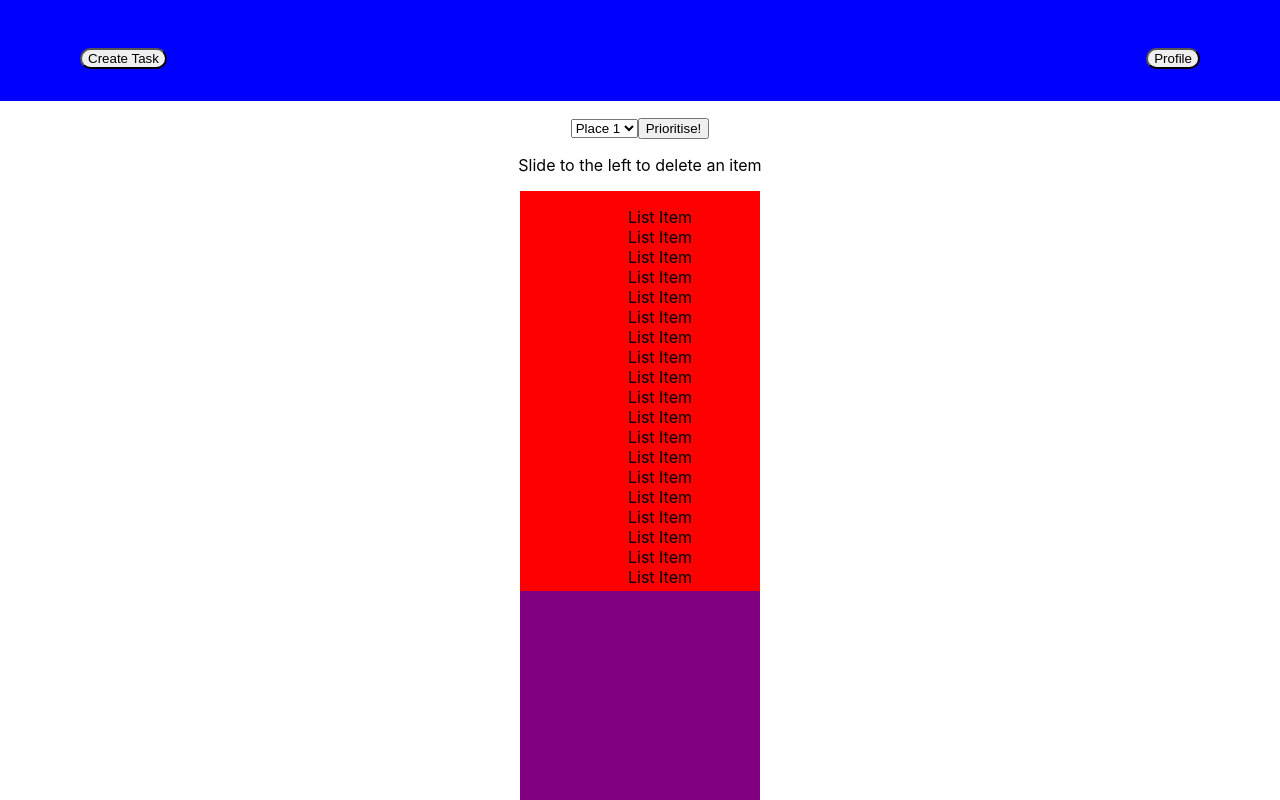
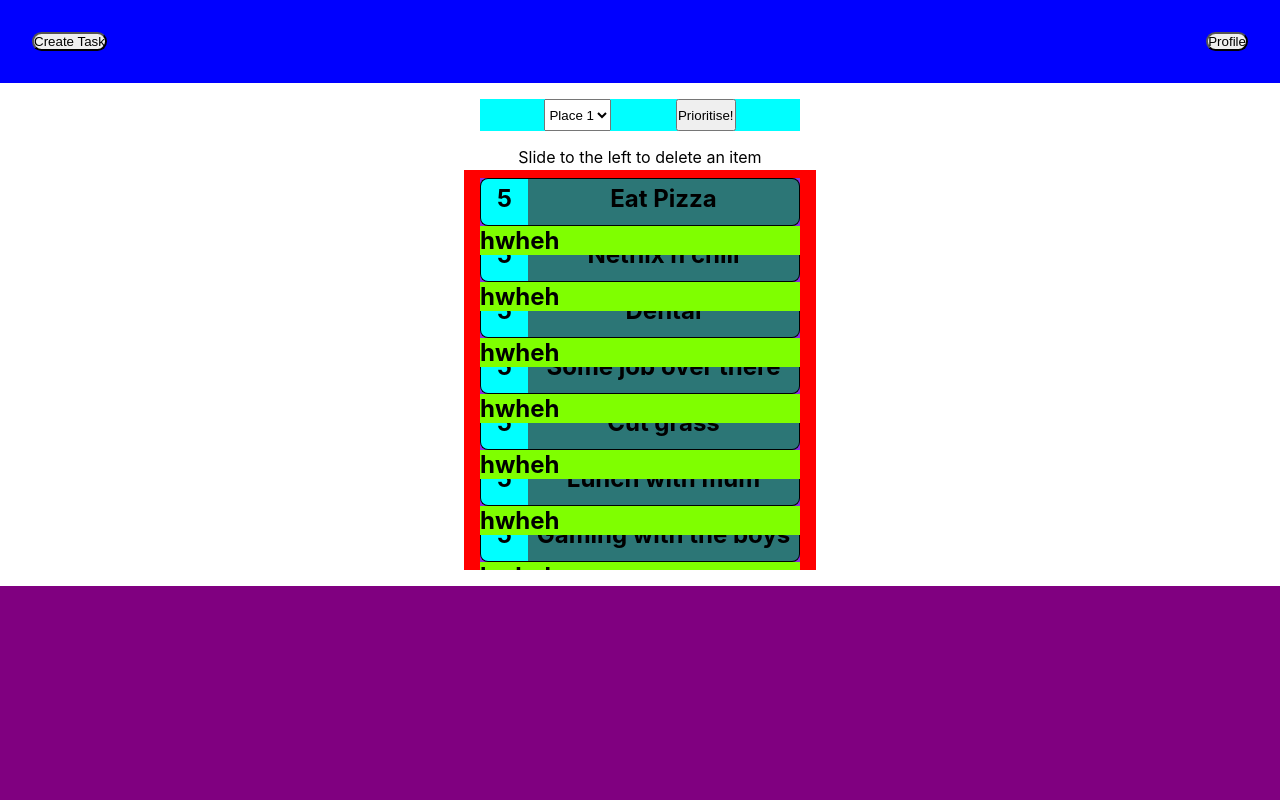
Before and after one commit to Little-Wolfie/listodo, a React (Create React App) app: page /dashboard in a window 1280 px wide. Shown: the top 800 px of the page. Built offline with nearby package versions, Linux system fonts and the light colour scheme.

Commit message:
Added card sliding functionality

```diff
--- a/src/App.css
+++ b/src/App.css
@@ -1,38 +1,5 @@
-.App {
-  text-align: center;
+* {
+  margin: 0;
+  padding: 0;
+  box-sizing: border-box;
 }
-
-.App-logo {
-  height: 40vmin;
-  pointer-events: none;
-}
-
-@media (prefers-reduced-motion: no-preference) {
-  .App-logo {
-    animation: App-logo-spin infinite 20s linear;
-  }
-}
-
-.App-header {
-  background-color: #282c34;
-  min-height: 100vh;
-  display: flex;
-  flex-direction: column;
-  align-items: center;
-  justify-content: center;
-  font-size: calc(10px + 2vmin);
-  color: white;
-}
-
-.App-link {
-  color: #61dafb;
-}
-
-@keyframes App-logo-spin {
-  from {
-    transform: rotate(0deg);
-  }
-  to {
-    transform: rotate(360deg);
-  }
-}
--- a/src/components/Task Dashboard components/TaskDashboard.jsx
+++ b/src/components/Task Dashboard components/TaskDashboard.jsx
@@ -1,75 +1,95 @@
-import React from 'react'
-import { useNavigate } from 'react-router-dom'
-import '../../css/TaskDashboard.css'
+import React, { useState } from 'react';
+import { useNavigate } from 'react-router-dom';
+import '../../css/TaskDashboard.css';
+
+const temp = [
+	{ name: 'Eat Pizza', expanded: false },
+	{ name: 'Netflix n chill', expanded: false },
+	{ name: 'Dental', expanded: false },
+	{ name: 'Some job over there', expanded: false },
+	{ name: 'Cut grass', expanded: false },
+	{ name: 'Lunch with mum', expanded: false },
+	{ name: 'Gaming with the boys', expanded: false },
+	{ name: 'Shopping', expanded: false },
+	{ name: 'Eat Pizza', expanded: false },
+	{ name: 'Netflix n chill', expanded: false },
+	{ name: 'Dental', expanded: false },
+	{ name: 'Some job over there', expanded: false },
+	{ name: 'Cut grass', expanded: false },
+	{ name: 'Lunch with mum', expanded: false },
+	{ name: 'Gaming with the boys', expanded: false },
+	{ name: 'Shopping', expanded: false },
+];
 
 export const TaskDashboard = () => {
-  const navigate = useNavigate()
+	const [tasks, setTasks] = useState(temp);
+	const [expandedCards, setExpandedCards] = useState([]);
+	const navigate = useNavigate();
+
+	const handleTaskCardClick = (e, i) => {
+		console.log(e.target.innerText);
+		setExpandedCards([...expandedCards, i]);
+
+		setTasks(
+			tasks.map((task, index) =>
+				i === index ? { ...task, expanded: !task.expanded } : task
+			)
+		);
+	};
 
 	return (
 		<div className='task-dashboard'>
 			<header>
 				<div className='header-container'>
 					<button>Create Task</button>
-          <button onClick={() => {
-            navigate('/profile')
-          }}>Profile</button>
+					<button
+						onClick={() => {
+							navigate('/profile');
+						}}
+					>
+						Profile
+					</button>
 				</div>
 			</header>
 			<div className='filtering-container'>
 				<select>
-          <option>
-            Place 1
-          </option>
-          <option>
-            Place 2
-          </option>
-          <option>
-            Place 3
-          </option>
-          <option>
-            Place 4
-          </option>
-          <option>
-            Place 5
-          </option>
+					<option>Place 1</option>
 				</select>
-        <button>
-          Prioritise!
-        </button>
+				<button>Prioritise!</button>
 			</div>
-        <p>Slide to the left to delete an item</p>
+			<p className='info-small'>Slide to the left to delete an item</p>
 			<div className='list-container'>
 				<ol>
-          <li>List Item</li>
-          <li>List Item</li>
-          <li>List Item</li>
-          <li>List Item</li>
-          <li>List Item</li>
-          <li>List Item</li>
-          <li>List Item</li>
-          <li>List Item</li>
-          <li>List Item</li>
-          <li>List Item</li>
-          <li>List Item</li>
-          <li>List Item</li>
-          <li>List Item</li>
-          <li>List Item</li>
-          <li>List Item</li>
-          <li>List Item</li>
-          <li>List Item</li>
-          <li>List Item</li>
-          <li>List Item</li>
-          <li>List Item</li>
-          <li>List Item</li>
-          <li>List Item</li>
-          <li>List Item</li>
-          <li>List Item</li>
-          <li>List Item</li>
+					{tasks.map((task, i) => {
+						return (
+							<li
+								key={i}
+								onClick={e => handleTaskCardClick(e, i)}
+							>
+								<div
+									className={`task-card ${
+										task.expanded ? 'card-slide-open' : 'card-slide-closed'
+									}`}
+								>
+									<div className='card-container'>
+										<div className='card-left'>
+											<h2>5</h2>
+										</div>
+										<div className='card-right'>
+											<h2>{task.name}</h2>
+										</div>
+									</div>
+
+									<div className='card-content'>
+										<h2>hwheh</h2>
+									</div>
+								</div>
+							</li>
+						);
+					})}
 				</ol>
 			</div>
-      <div className='map-wrapper'>
-
+			<div className='map-wrapper'></div>
 		</div>
-    </div>
-  )
-}
+	);
+};
--- a/src/css/TaskDashboard.css
+++ b/src/css/TaskDashboard.css
@@ -1,3 +1,8 @@
+body {
+  overflow: hidden;
+}
+
+/* HEADER */
 .header-container {
     width: 100vw;
     height: fit-content;
@@ -6,31 +11,102 @@
     justify-content: space-between;
     background-color: blue;
 }
-
 .header-container button {
-    margin: 3rem 5rem 2rem 5rem;
+    margin: 2rem;
     border-radius: 1rem;
 }
 
+/*List*/
 .list-container {
-    height: 25rem;
-    width: 15rem;
-    overflow: scroll;
-    background-color: red;
-    margin: 0rem auto
+  height: 25rem;
+  width: 22rem;
+  overflow: scroll;
+  background-color: red;
+  margin: 0.2rem auto 0.2rem auto;
+}
+.card-container {
+  display: flex;
+  flex-direction: row;
+}
+.task-card {
+  display: flex;
+  flex-direction: column;
+  margin: 0.5rem auto;
+  width: fit-content;
+  height: 3rem;
+  background-color: blueviolet;
+}
+.card-left {
+  background-color: aqua;
+  border-top: 1px solid black;
+  border-bottom: 1px solid black;
+  border-left: 1px solid black;
+  border-radius: 0.5rem 0 0 0.5rem;
+  width: 3rem;
+  height: 3rem;
+}
+.card-right {
+  background-color: rgb(44, 118, 118);
+  border-top: 1px solid black;
+  border-bottom: 1px solid black;
+  border-right: 1px solid black;
+  border-radius: 0 0.5rem 0.5rem 0;
+  width: 17rem;
+  height: 3rem;
+}
+.card-right h2, .card-left h2 {
+  width: fit-content;
+  height: fit-content;
+  margin: 0.3rem auto;
+}
+.card-content {
+  display: block;
+  width: 20rem;
+  height: 3rem;
+  background-color: chartreuse;
+  z-index: 1;
 }
 
-.list-container ol {
-    list-style: none;
+.card-slide-open {
+  animation-name: card-slide-open;
+  animation-duration: 1s;
+  animation-fill-mode: forwards;
+}
+.card-slide-closed {
+  animation-name: card-slide-closed;
+  animation-duration: 1s;
+  animation-fill-mode: forwards;
+}
+@keyframes card-slide-open {
+  from {height: 3rem;}
+  to {height: 10rem;}
+
+}
+@keyframes card-slide-closed {
+  from {height: 10rem;}
+  to {height: 3rem;}
 }
 
+/* FILTER */
 .filtering-container {
-    margin: 1rem auto
+  display: flex;
+  flex-direction: row;
+  justify-content: space-evenly;
+  width: 20rem;
+  height: 2rem;
+  background-color: aqua;
+  margin: 1rem auto;
 }
 
+/* MAP */
 .map-wrapper {
-    background-color: purple;
-    height: 25rem;
-    width: 15rem;
-    margin: 0rem auto
+  background-color: purple;
+  height: 100rem;
+  width: 100vw;
+  margin: 1rem auto
 }
+
+.info-small {
+  width: fit-content;
+  margin: 0 auto;
+}
```
Lines whose indentation alone changed are shown as unchanged.
